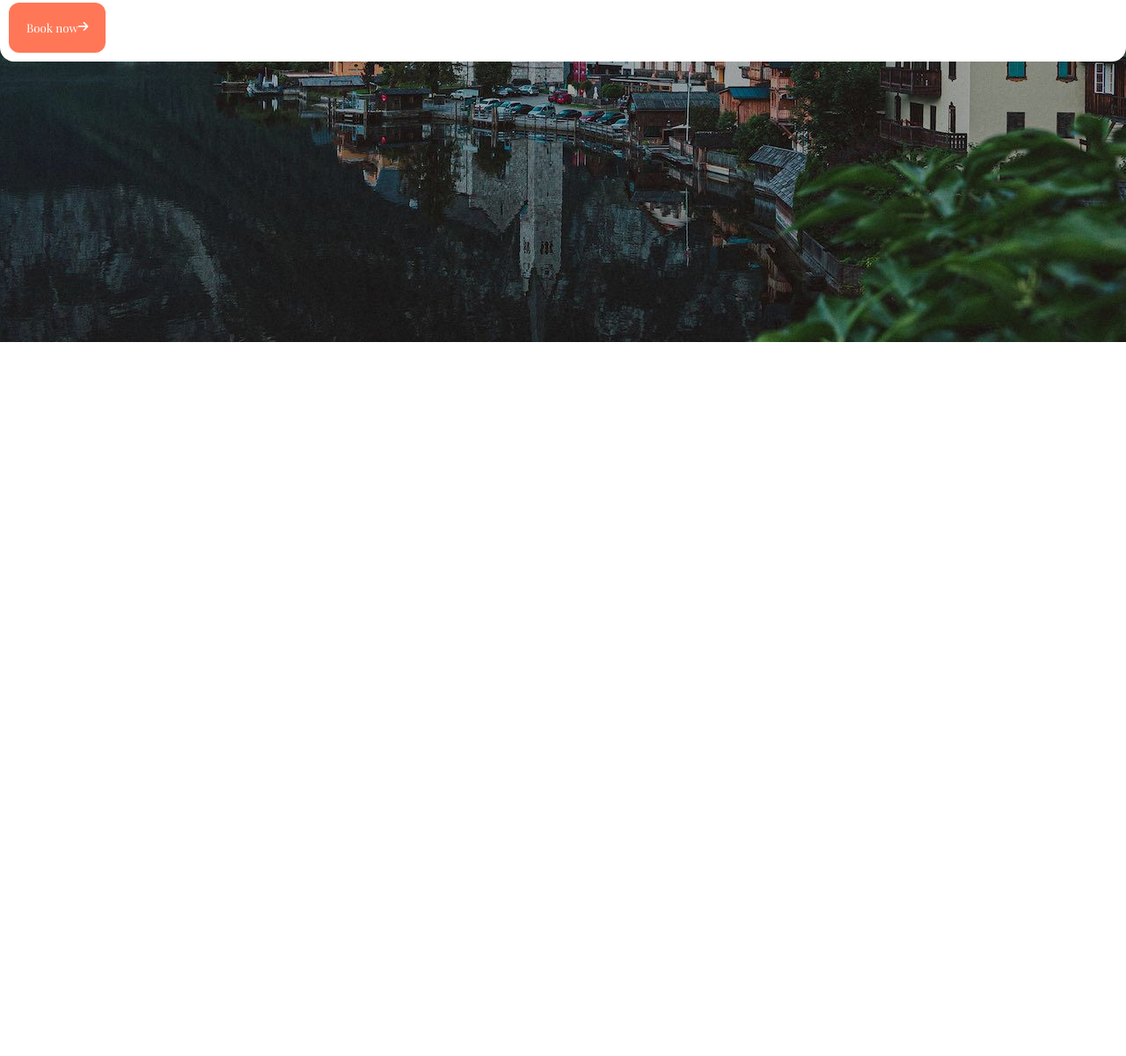
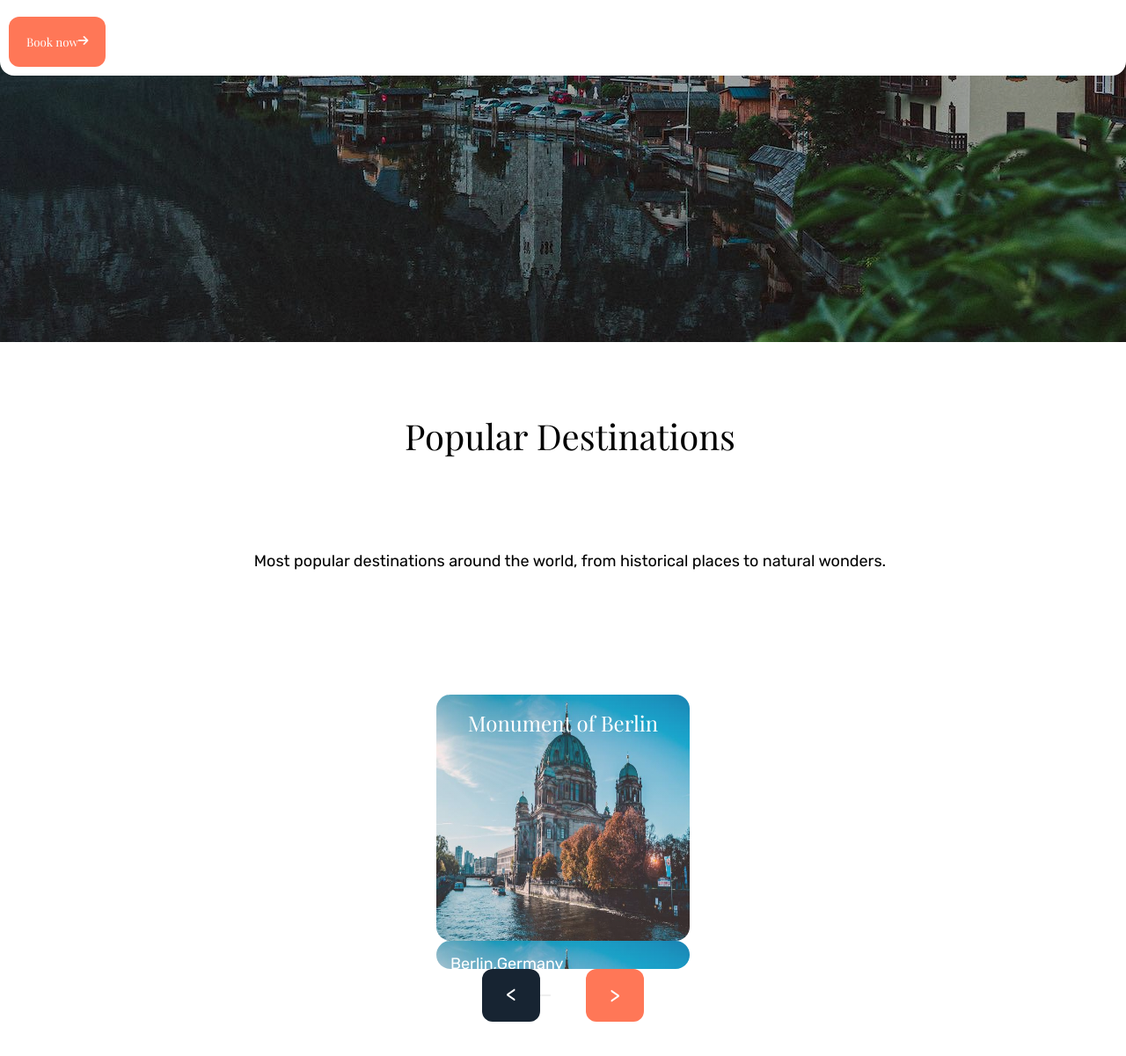
Before and after one commit to NaryLozano/202304-w1chwe-nary-lozano-tirmary-reyes, a website: page app/index.html in a window 1280 px wide. Shown: the part 821-2022 px from the top of the page at 88% size. Before the commit the page ends 1210 px from the top, so only its background shows below. Drawn offline with nearby package versions, Linux system fonts and the light colour scheme; files that its build step writes are made by us from their sources.

Commit message:
Add styles to secondary section and reusable classes

```diff
--- a/app/index.html
+++ b/app/index.html
@@ -40,11 +40,25 @@
         <div class="form form__struct form__container">
           <label class="form__struct form__struct__label" for="check-out">Check out</label>
           <input class="form__struct form__struct__input" type="date" id="check-out" required>
-        <button class="button button__submit">Book now <i class="fa-solid fa-arrow-right"
-            style="color: #ffffff;"></i></button>
+          <button class="button button__submit">Book now <i class="fa-solid fa-arrow-right"></i></button>
         </div>
       </form>
     </section>
+  </div>
+  <section class="secondary-section">
+    <h2 class="secondary-section secondary-section__title">Popular Destinations</h2>
+    <span class="secondary-section secondary-section__description">Most popular destinations around the world, from
+      historical places to natural wonders.</span>
+    <h2><a class="secondary-section secondary-section__image-title" href="index.html">Monument of Berlin</a></h2>
+    <h3 class="secondary-section__image-title secondary-section__image-title__subtitle"><a
+        href="index.html">Berlin,Germany</a></h3>
+    <div class="secondary-section secondary-section__button-arrows">
+
+      <button class="button button__back"> > </button><button></button>
+      <button class="button button__next"> > </button>
+    </div>
+  </section>
+
 </body>
 
 </html>
--- a/app/sass/components/_button.scss
+++ b/app/sass/components/_button.scss
@@ -7,17 +7,33 @@
   display: flex;
   flex-direction: row;
   align-items: center;
+  justify-content: center;
   border-radius: 12px;
   border: none;
   padding: 20px;
 
   &__submit fa-solid fa-arrow-right {
     margin-left: 100px;
+    color: global.$light-color;
   }
+
   &__submit {
     font-family: global.$font-primary;
   }
+
   &__next {
-    padding: 28px 20px;
+    height: 60px;
+    width: 66px;
+    margin-left: 40px;
+    background-color: global.$primary-color-dark;
+    font-size: 24px;
+  }
+
+  &__back {
+    height: 60px;
+    width: 66px;
+    background-color: global.$tertiary-color-dark;
+    transform: rotate(-180deg);
+    font-size: 24px;
   }
 }
--- /dev/null
+++ b/app/sass/components/_section-secondary.scss
@@ -0,0 +1,65 @@
+@use "../core/globals" as global;
+
+.secondary-section {
+  height: 900px;
+  background-color: global.$light-color;
+  display: flex;
+  flex-direction: column;
+  flex-wrap: nowrap;
+  justify-content: flex-start;
+  align-items: center;
+
+  &__title {
+    color: global.$dark-color;
+    font-family: global.$font-primary;
+    font-weight: 400;
+    font-size: 40px;
+    line-height: 53px;
+    padding-left: 16px;
+    margin-top: 80px;
+    margin-bottom: 52px;
+    height: 106px;
+  }
+
+  &__description {
+    font-family: global.$font-secondary;
+    font-size: 18px;
+    padding-left: 16px;
+    margin-bottom: 100px;
+    height: 63px;
+  }
+
+  &__image-title {
+    font-family: global.$font-primary;
+    color: global.$light-color;
+    font-size: 24px;
+    font-weight: 500;
+    line-height: 32px;
+    background-image: linear-gradient(
+        0deg,
+        rgba(255, 119, 87, 0.1),
+        rgba(255, 119, 87, 0.1)
+      ),
+      url(/images/berlin.jpg);
+    border-radius: 16px;
+    background-size: 317px 288px;
+    background-repeat: no-repeat;
+    padding: 16px;
+    height: 280px;
+    width: 288px;
+
+    &__subtitle {
+      font-family: global.$font-secondary;
+      color: global.$light-color;
+      font-size: 18px;
+      font-weight: 400;
+      line-height: 21px;
+      height: 21px;
+    }
+  }
+
+  &__button-arrows {
+    flex-direction: row;
+    height: 60px;
+  }
+}
--- a/app/sass/components/_title.scss
+++ b/app/sass/components/_title.scss
@@ -1,4 +1,5 @@
 @use "../core/globals" as global;
+
 .main-title {
   color: global.$light-color;
   padding-bottom: 100px;
@@ -8,9 +9,12 @@
 
   &__title {
     font-family: global.$font-primary;
+    font-weight: 400;
+    padding-bottom: 16px;
   }
 
   &__subtitle {
     font-family: global.$font-secondary;
+    font-weight: 400;
   }
 }
--- a/app/sass/styles.scss
+++ b/app/sass/styles.scss
@@ -4,3 +4,4 @@
 @use "components/button";
 @use "components/background";
 @use "core/reset";
+@use "components/section-secondary";
```
Also changed, not shown: app/images/berlin.jpg (added). Lines whose indentation alone changed are shown as unchanged.
